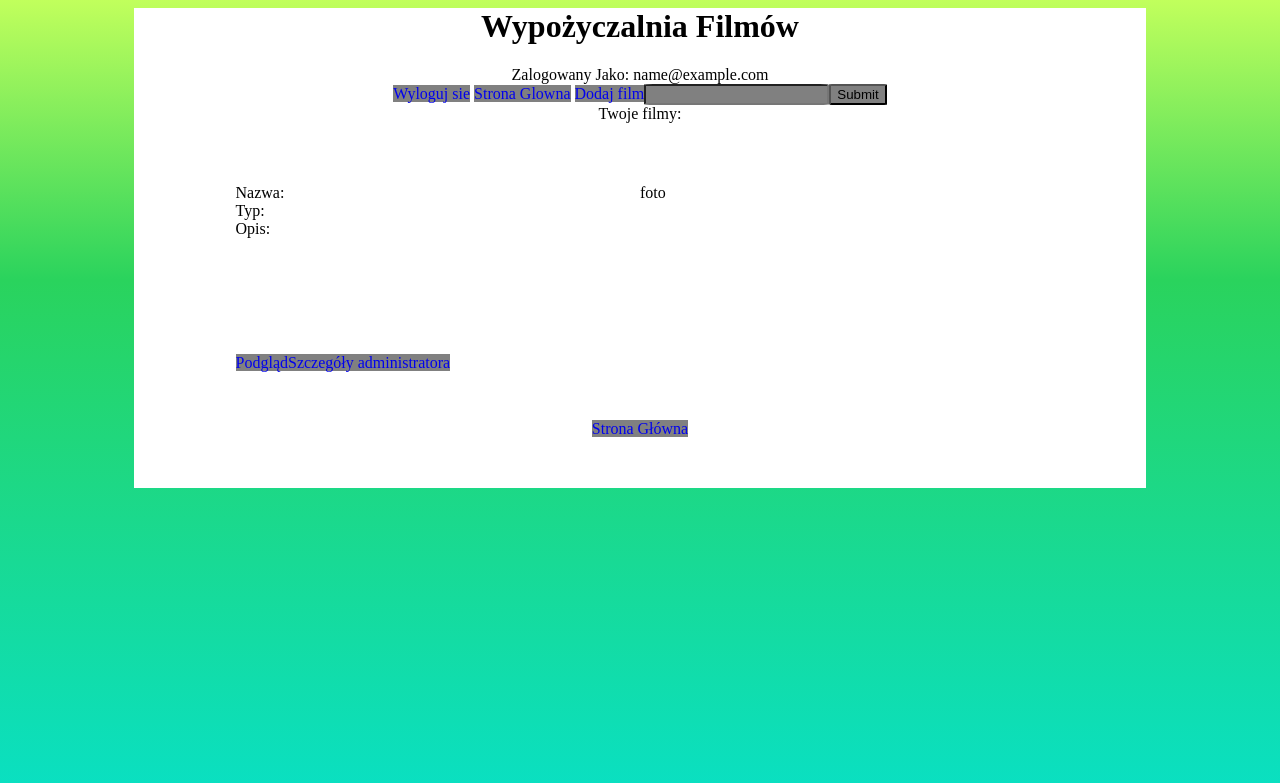
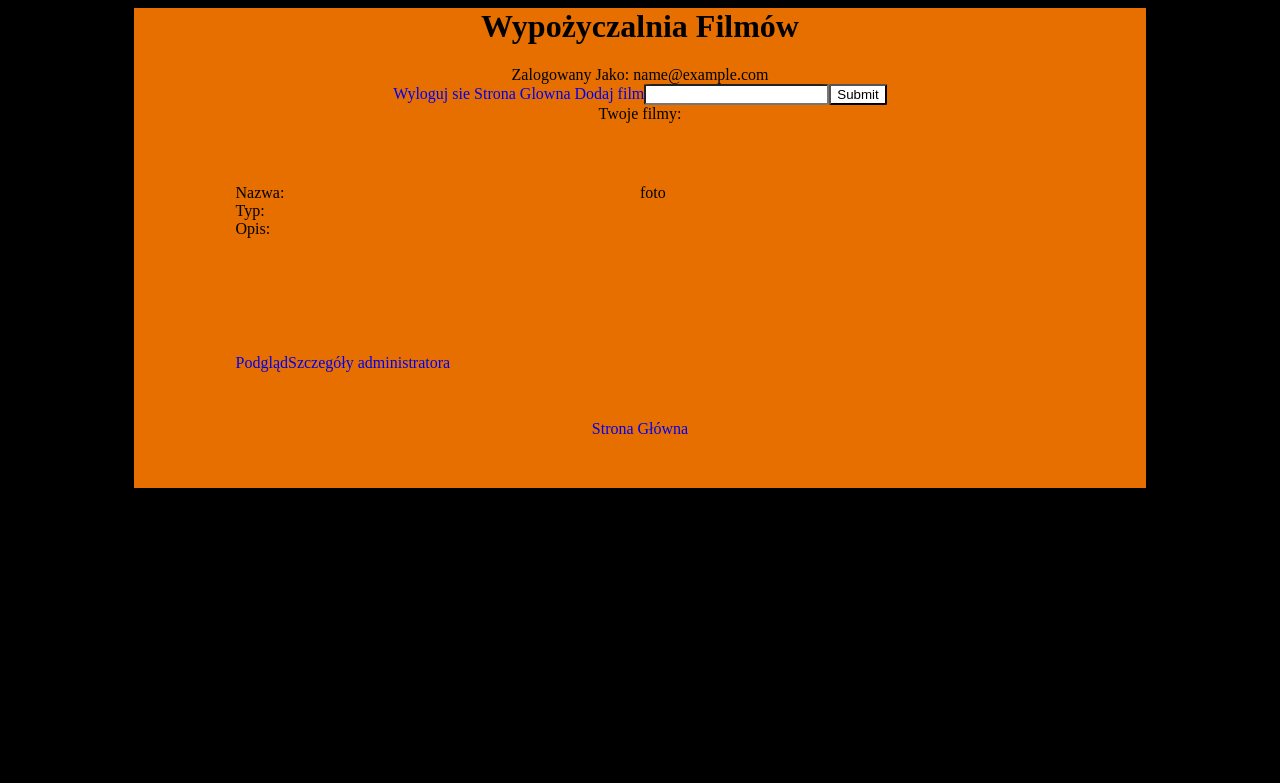
Before and after one commit to 666security/movierental, a PHP site: page /sites/movie-my.php?page=1 in a window 1280 px wide. Shown: the top 783 px of the page. Run offline with PHP 8.4, Linux system fonts and the light colour scheme; the visitor is signed in with stand-in values (Sample User, id 1); data that the repository does not hold is empty.

Commit message:
Add files via upload

```diff
--- a/css/style.css
+++ b/css/style.css
@@ -1,26 +1,26 @@
 body
 {
-    background: linear-gradient(180deg, rgb(193, 255, 92) 0%, rgb(42, 211, 93) 35%, rgba(9, 224, 196) 100%);
+    background-color:black;
 }
 .glowny
 {
     width: 50%;
     background: none;
-    background-color: white;
-    box-shadow: 2px black;
-    outline: 3px red;
+    background-color: rgb(230, 111, 0);
+    box-shadow: 1px 1px 1px black;
+    outline: 3px white;
 }
 .glowny1
 {
     width: 80%;
     background: none;
-    background-color: white;
-    box-shadow: 2px black;
-    outline: 3px red;
+    background-color: rgb(230, 111, 0);
+    box-shadow: 1px 1px 1px black;
+    outline: 3px white;
 }
 input
 {
-    background-color: gray;
+    background-color: white;
     border-radius: 5%;
 }
 .box
@@ -33,11 +33,11 @@
 {
     text-decoration: none;
     outline: 2px black;
-    background-color: gray;
+    background-color: rgb(230, 111, 0);
 }
 .blok
 {
-    outline: 2px red;
+    outline: 2px white;
     height: 200px;
     width: 80%;
 }
@@ -65,7 +65,7 @@
 .dol
 {
     background: none;
-    background-color: white;
+    background-color: rgb(230, 111, 0);
     height: 50px;
 }
 .panel
```
